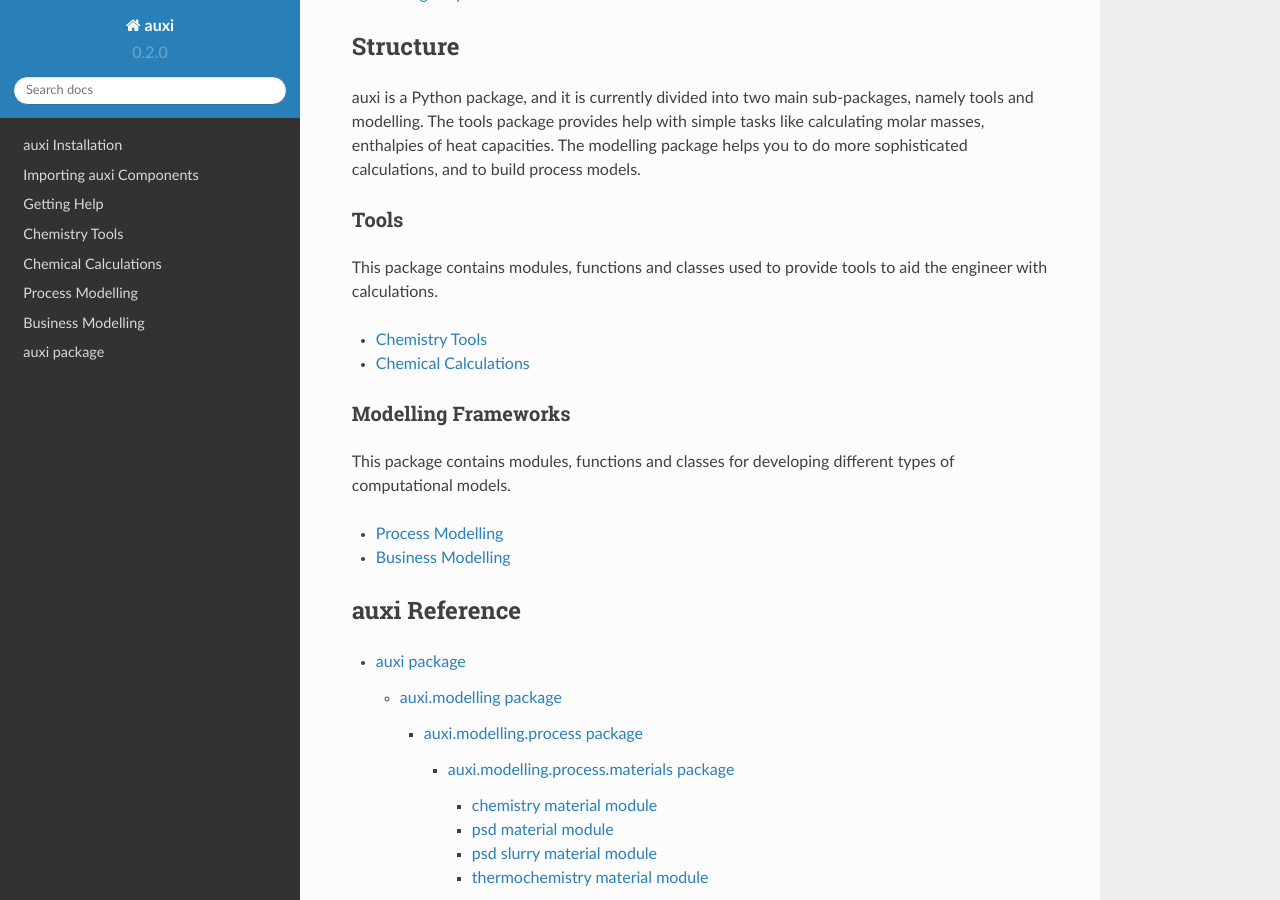
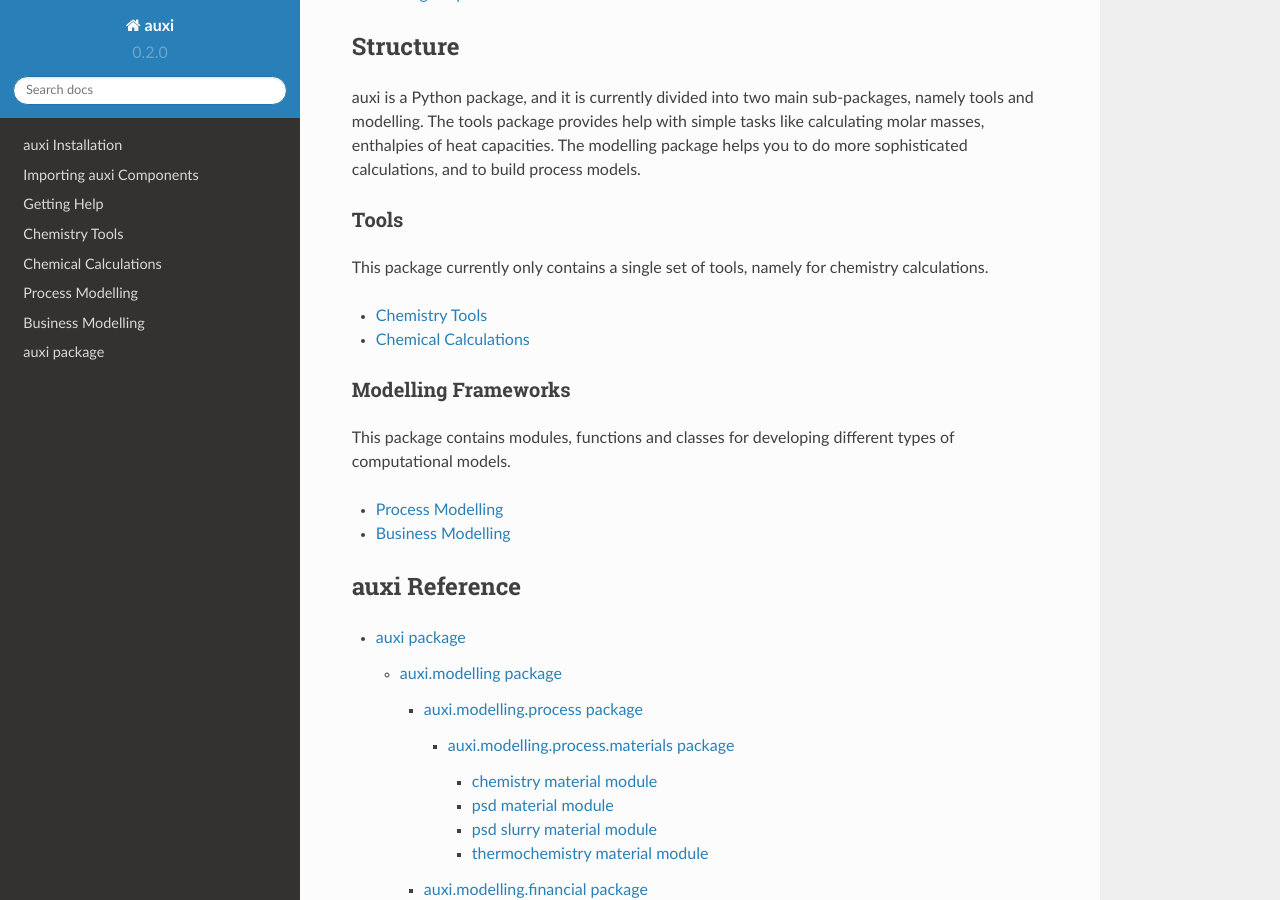
Before and after one commit to Ex-Mente/auxi.0, a Sphinx documentation site: the page built from doc/user/source/index.rst, in a window 1280 px wide and 900 px high, scrolled down 698 px. Built offline with Sphinx 7.4.7 and the Read the Docs theme 2.0.0, drawn with Linux system fonts in a browser that asks for light colours; formulas are drawn with MathJax 3; pages that are not in the unit, such as notebooks, are missing from menus.

Commit message:
Update docs.

```diff
--- a/doc/user/source/index.rst
+++ b/doc/user/source/index.rst
@@ -30,7 +30,7 @@ auxi is a Python package, and it is currently divided into two main sub-packages
 
 Tools
 -----
-This package contains modules, functions and classes used to provide tools to aid the engineer with calculations.
+This package currently only contains a single set of tools, namely for chemistry calculations.
 
 .. toctree::
    :maxdepth: 1
```
